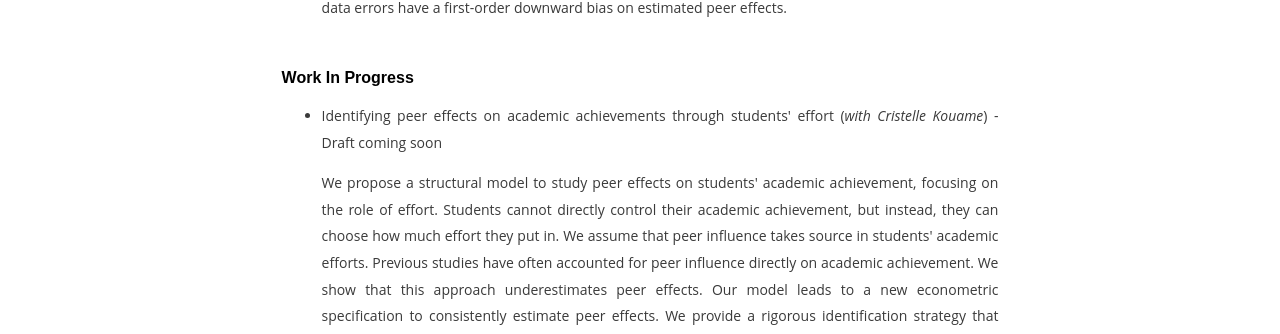
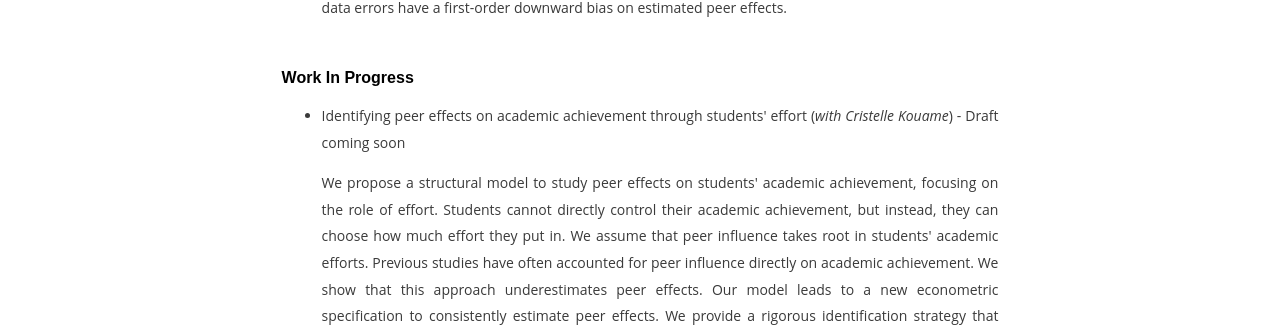
Before and after one commit to ahoundetoungan/ahoundetoungan.github.io, a Jekyll site: the page built from research/index.html, in a window 1280 px wide. Shown: the part 1104-1438 px from the top of the page. Built offline with Jekyll 4.4.1, drawn with Linux system fonts in a browser that asks for light colours; some of the changed text lies outside the part shown.

Commit message:
research

```diff
--- a/research/index.html
+++ b/research/index.html
@@ -35,8 +35,8 @@
 	<br/>
 	<h2>Work In Progress</h2>
 	<ul>
-    <li>Identifying peer effects on academic achievements through students' effort (<i>with Cristelle Kouame</i>) - Draft coming soon</li>
-    <p> We propose a structural model to study peer effects on students' academic achievement, focusing on the role of effort. Students cannot directly control their academic achievement, but instead, they can choose how much effort they put in. We assume that peer influence takes source in students' academic efforts. Previous studies have often accounted for peer influence directly on academic achievement. We show that this approach underestimates peer effects. Our model leads to a new econometric specification to consistently estimate peer effects. We provide a rigorous identification strategy that combines the general method of moments (GMM) and quasi-maximum likelihood (QML) approaches. We also extend our analysis to examine cases where the network is endogenous. An empirical analysis using Add Health data shows that the peer effect estimate obtained using a standard linear-in-means model is 1.6 times lower than that obtained from our proposed approach. Controlling for network endogeneity in the standard model reduces the bias.</p>
+    <li>Identifying peer effects on academic achievement through students' effort (<i>with Cristelle Kouame</i>) - Draft coming soon</li>
+    <p> We propose a structural model to study peer effects on students' academic achievement, focusing on the role of effort. Students cannot directly control their academic achievement, but instead, they can choose how much effort they put in. We assume that peer influence takes root in students' academic efforts. Previous studies have often accounted for peer influence directly on academic achievement. We show that this approach underestimates peer effects. Our model leads to a new econometric specification to consistently estimate peer effects. We provide a rigorous identification strategy that combines the general method of moments (GMM) and quasi-maximum likelihood (QML) approaches. We also extend our analysis to examine cases where the network is endogenous. An empirical analysis using Add Health data shows that the peer effect estimate obtained using a standard linear-in-means model is 1.6 times lower than that obtained from our proposed approach. Controlling for network endogeneity in the standard model reduces the bias.</p>
 		<li>Healthcare Quality by Specialists under a Mixed Compensation System: an Empirical Analysis, (<i>whith Damien Echevin and Bernard Fortin</i>)</li>
     <li>Quasi-Maximum Likelihood Estimator for Peer Effect Models with Partial Network Data</li>
     <li>Asymptotic Efficiency for Two-Stage Conditional M-estimators (<i>with Abdoul Haki Maoude</i>)</li>
```
Also changed, not shown: 1 other file.
